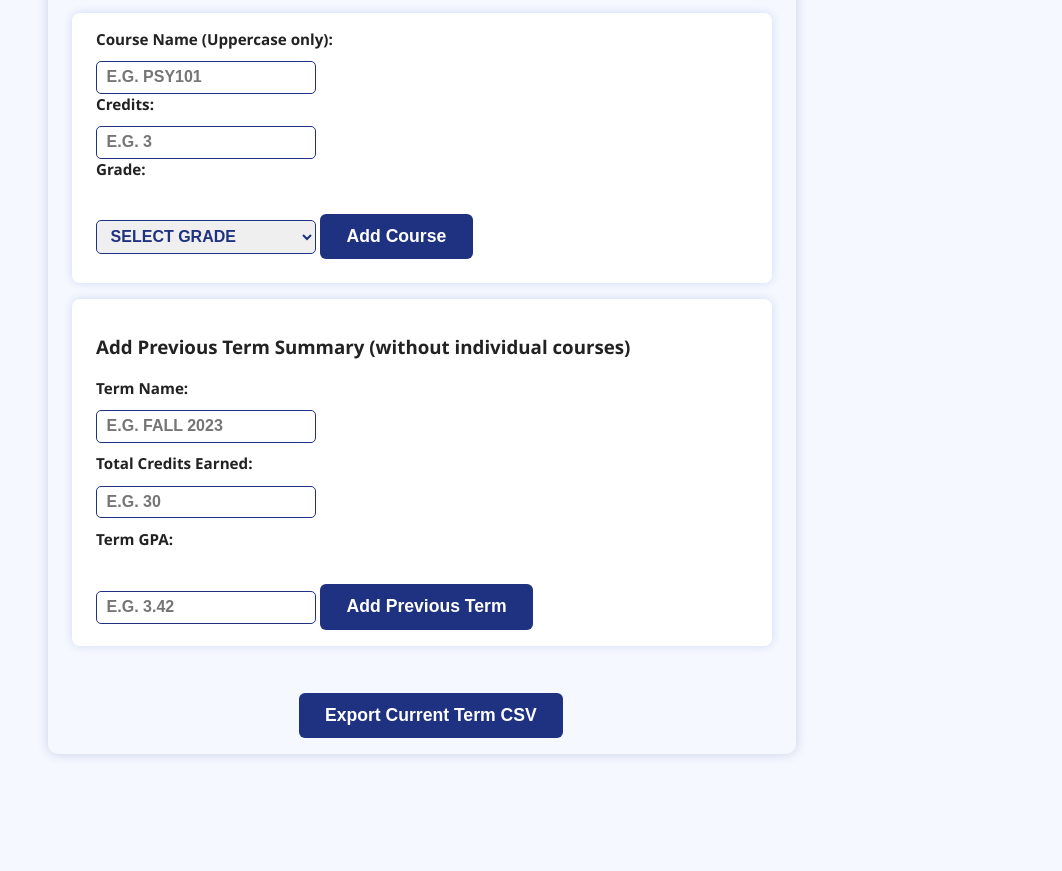
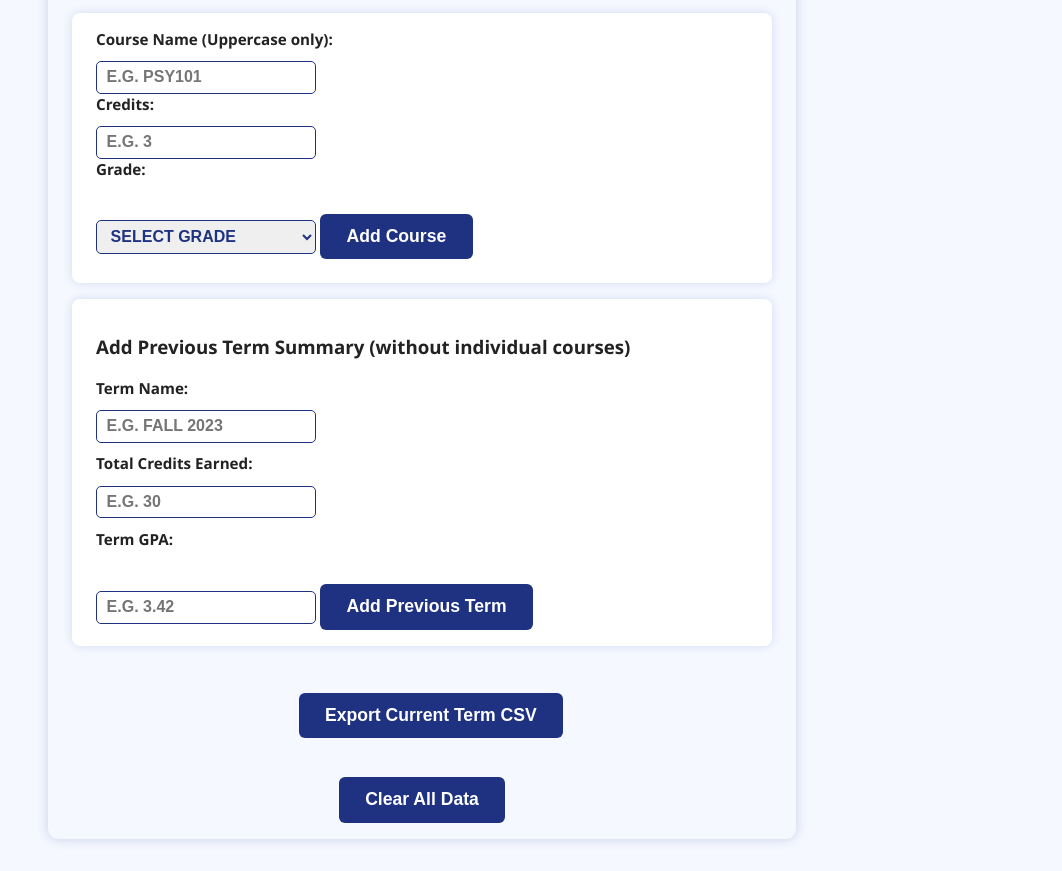
Before and after one commit to busyw1z4rd/bogazici-gpa, a plain HTML site: page index.html in a window 1280 px wide. Shown: the part 193-1064 px from the top of the page, without its empty margins (218-1280 px from the left). Before the commit the page ends 979 px from the top, so only its background shows below. Drawn offline with Linux system fonts and the light colour scheme.

Commit message:
Update index.html

```diff
--- a/index.html
+++ b/index.html
@@ -78,6 +78,9 @@
 <div style="text-align:center; margin-top:1.5em;">
   <button id="exportCSVBtn" title="Export current term courses as CSV">Export Current Term CSV</button>
 </div>
+<div style="text-align:center; margin-top:1em;">
+  <button id="clearDataBtn" title="Clear all saved data and reset">Clear All Data</button>
+</div>
 
 <script src="script.js"></script>
 
```
